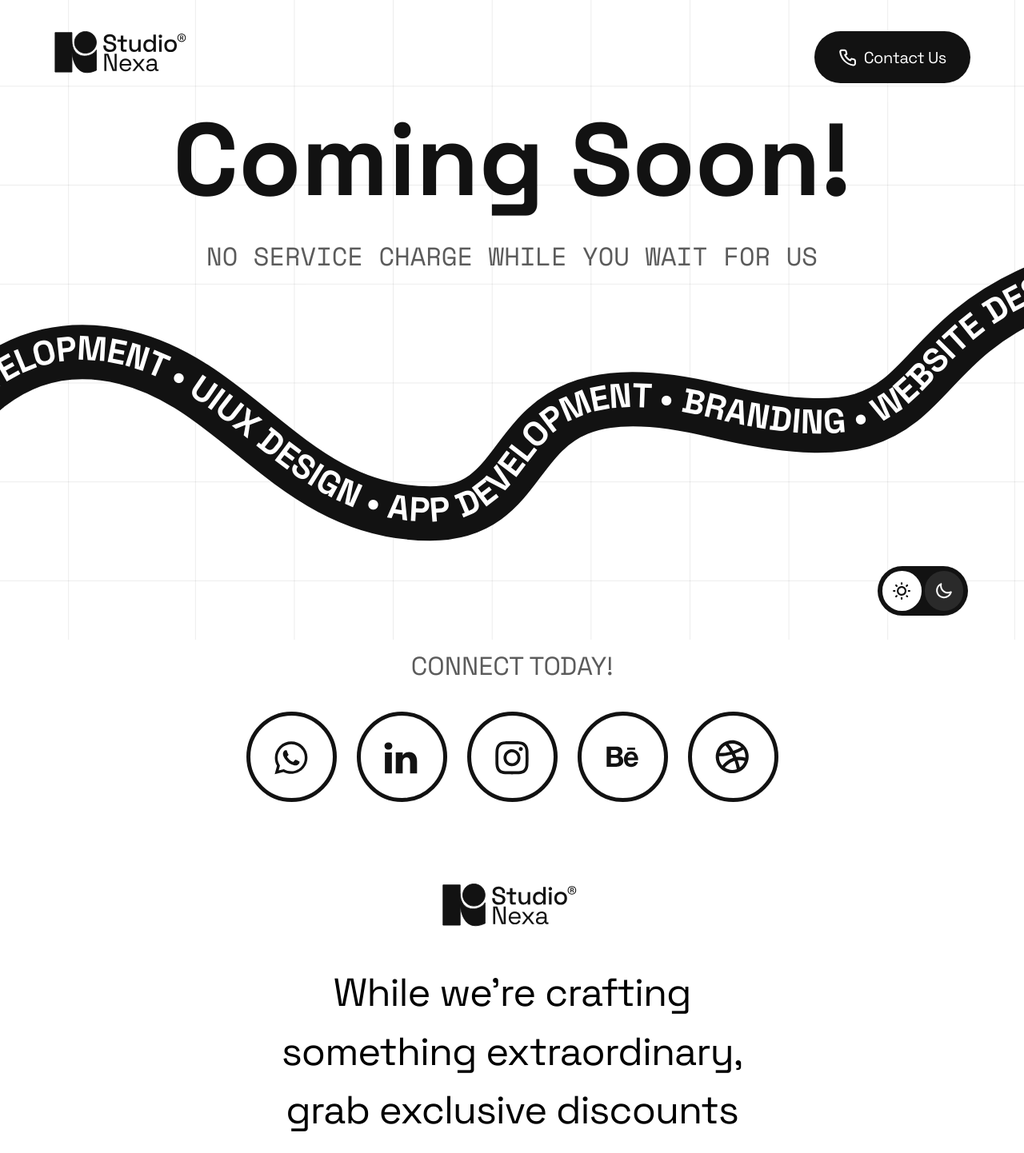
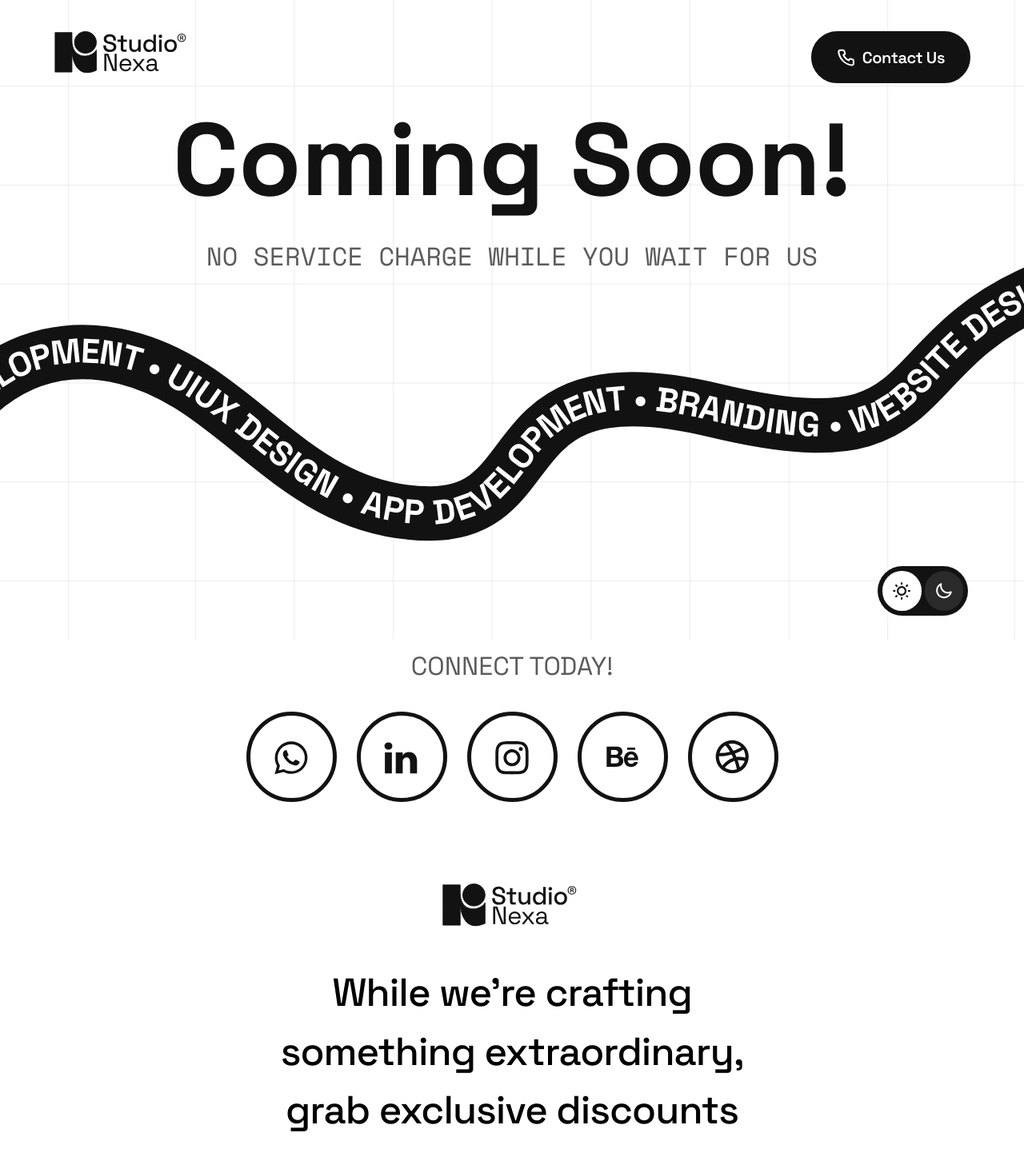
Before and after one commit to rudresh3/studio-nexa7, a Next.js app: page / in a window 1280 px wide. Shown: the top 1442 px of the page at 80% size. Built offline with nearby package versions, Linux system fonts and the light colour scheme.

Commit message:
font weight change

```diff
--- a/app/page.js
+++ b/app/page.js
@@ -32,7 +32,7 @@ export default function Home() {
           <h1 className="text-[42px] font-[700] text-[#121212] dark:text-[#fff] md:text-[60px] lg:text-[128px] tracking-[-2.5]">
             Coming Soon!
           </h1>
-          <p className="font-['Space_Mono'] uppercase text-[10px] font-[400] text-[#5B5B5B] dark:text-[#939393] text-center md:text-[14px] lg:text-[32px]">
+          <p className="font-['Space_Mono'] uppercase text-[10px] font-normal text-[#5B5B5B] dark:text-[#939393] text-center md:text-[14px] lg:text-[32px]">
             No service charge while you wait for us
           </p>
         </div>
@@ -60,7 +60,7 @@ export default function Home() {
         )}
       </div>
       <div className="mt-[46px]">
-        <p className="text-[18px] text-center mx-[20px] font-[400] tracking-[-0.36px] md:text-[24px] md:mx-[122px] lg:text-[49px] lg:mx-[350px] lg:tracking-[-0.98px]">
+        <p className="text-[18px] text-center mx-[20px] font-medium	 tracking-[-0.36px] md:text-[24px] md:mx-[122px] lg:text-[49px] lg:mx-[350px] lg:tracking-[-0.98px]">
           While we're crafting something extraordinary, grab exclusive discounts
           before the big reveal
         </p>
--- a/components/ReachOut.js
+++ b/components/ReachOut.js
@@ -178,7 +178,7 @@ const ReachOut = () => {
                 Phone
               </label>
               <div className="flex gap-2">
-                <select className="w-20 px-2 py-2 border border-[#121212] focus:outline-none focus:ring-1 focus:ring-[#121212] bg-transparent font-['Space_Mono'] dark:border-white  text-[#817F7F] dark:placeholder:text-[#585858] lg:h-[60px]">
+                <select className="w-[65px] lg:w-20 px-2 py-2 border border-[#121212] focus:outline-none focus:ring-1 focus:ring-[#121212] bg-transparent font-['Space_Mono'] dark:border-white  text-[#817F7F] dark:placeholder:text-[#585858] lg:h-[60px]">
                   <option value="+91">+91</option>
                   <option value="+1">+1</option>
                   <option value="+44">+44</option>
--- a/components/Strip.js
+++ b/components/Strip.js
@@ -53,13 +53,18 @@ const TextAnimation = () => {
   };
 
   useEffect(() => {
+    // Reset any existing animations
+    gsap.set("#animatedText", {
+        attr: { startOffset: "0%" }
+    });
+
     // Create the animation
     gsap.to("#animatedText", {
-      duration: 20,
+        duration: 30,
         repeat: -1,
         ease: "none",
         attr: {
-        startOffset: "-60%"
+            startOffset: "-100%"
         },
         motionPath: {
             path: "#path1",
@@ -69,8 +74,7 @@ const TextAnimation = () => {
     });
   }, []);
 
-//   const repeatedText = "DESIGN & DEVELOPMENT • UIUX DESIGN • APP DEVELOPMENT • BRANDING";
-  const repeatedText = "WEBSITE DESIGN & DEVELOPMENT • UIUX DESIGN • APP DEVELOPMENT • BRANDING • "
+  const repeatedText = "WEBSITE DESIGN & DEVELOPMENT • UIUX DESIGN • APP DEVELOPMENT • BRANDING • ";
 
   return (
     <div className=" w-full overflow-hidden">
@@ -88,9 +92,9 @@ const TextAnimation = () => {
           strokeWidth="102"
           fill="none"
         />
-        <text className="text-[54px] text-center md:text-[31px] lg:text-[64px] font-bold fill-[#fff] dark:fill-[#121212] tracking-[-1.28] " dominant-baseline="middle" text-anchor="middle">
-          <textPath id="animatedText" href="#path1" startOffset="0%" alignment-baseline="middle">
-            {repeatedText.repeat(10)}
+        <text dy="5" className="text-[54px] text-center md:text-[31px] lg:text-[64px] font-bold fill-[#fff] dark:fill-[#121212] tracking-[-1.28] " dominant-baseline="middle" text-anchor="middle">
+          <textPath id="animatedText" href="#path1" startOffset="0%">
+            {repeatedText.repeat(24)}
           </textPath>
         </text>
       </svg>
--- a/components/header.js
+++ b/components/header.js
@@ -22,26 +22,36 @@ const Header = () => {
           />
         )}
       </div>
-      <div className="bg-[#121212] dark:bg-white h-[35px] px-[16px] flex gap-[6px] lg:gap-[10px] rounded-[27px] items-center lg:h-[65px] lg:py-[14px] md:px-[30px] lg:rounded-full cursor-pointer">
-      {theme === "dark" ? (
+      <div className="bg-[#121212] dark:bg-white hover:bg-transparent dark:hover:bg-transparent group transition-all duration-300 h-[35px] px-[16px] flex gap-[6px] lg:gap-[10px] rounded-[27px] items-center lg:h-[65px] lg:py-[14px] md:px-[30px] lg:rounded-full cursor-pointer border-2 border-[#121212] dark:border-white">
+        {/* Light mode phone icon (visible in normal state) */}
+        <img
+          src="/phone.svg"
+          alt="Light mode logo"
+          className="w-[13px] h-[13px] lg:w-[22px] lg:h-[22px] block dark:hidden group-hover:hidden"
+        />
+        {/* Dark mode phone icon (visible in normal state) */}
         <img
           src="/phoneblack.svg"
           alt="Dark mode logo"
-            className="w-[13px] h-[13px] lg:w-[22px] lg:h-[22px]"
+          className="w-[13px] h-[13px] lg:w-[22px] lg:h-[22px] hidden dark:block dark:group-hover:hidden"
         />
-        ) : (
+        {/* Light mode phone icon (visible on hover) */}
+        <img
+          src="/phoneblack.svg"
+          alt="Dark mode logo"
+          className="w-[13px] h-[13px] lg:w-[22px] lg:h-[22px] hidden group-hover:block dark:group-hover:hidden"
+        />
+        {/* Dark mode phone icon (visible on hover) */}
         <img
           src="/phone.svg"
           alt="Light mode logo"
-            className="w-[13px] h-[13px] lg:w-[22px] lg:h-[22px]"
+          className="w-[13px] h-[13px] lg:w-[22px] lg:h-[22px] hidden dark:group-hover:block"
         />
-        )}
-        {/* <Image src="/phone.svg" width={13} height={13} alt="Light mode logo" /> */}
         <a
           href="https://wa.me/8553393366"
           target="_blank"
           rel="noopener noreferrer"
-          className="text-[#fff] dark:text-[#121212] text-[12px] lg:text-[20px] lg:tracking-[-0.4px] font-normal leading-normal"
+          className="text-white dark:text-[#121212] group-hover:text-[#121212] dark:group-hover:text-white transition-colors duration-300 text-[12px] lg:text-[20px] lg:tracking-[-0.4px] font-semibold leading-normal"
         >
           Contact Us
         </a>
```
Lines whose indentation alone changed are shown as unchanged.
